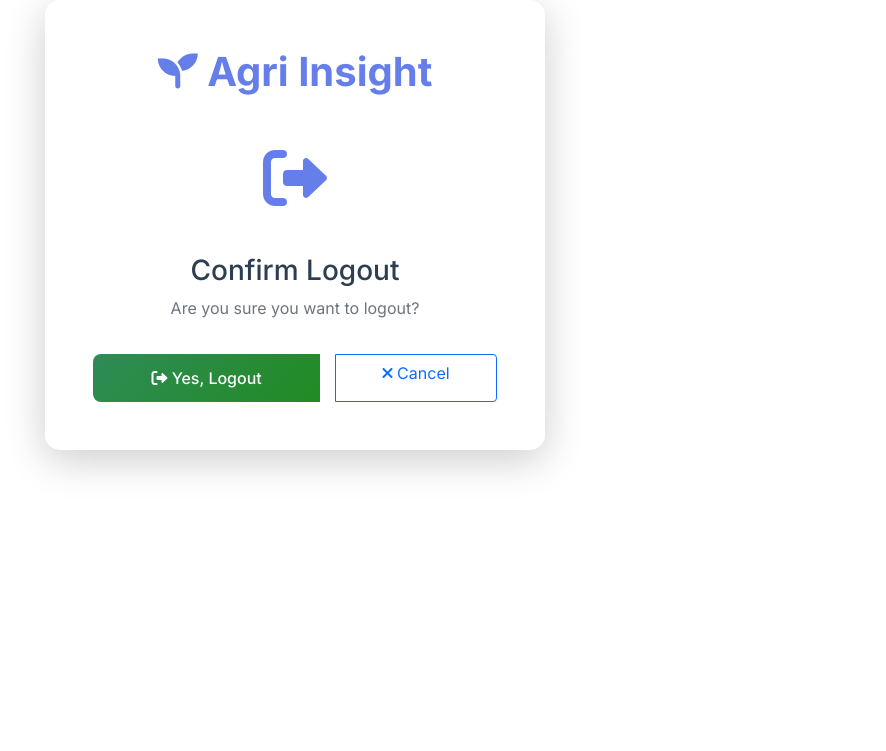
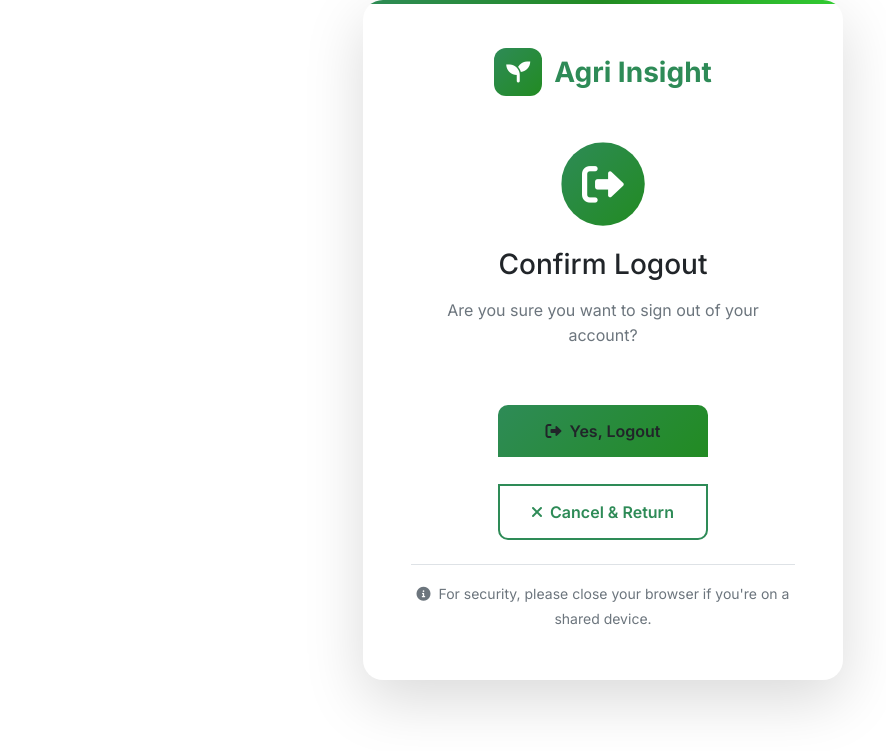
Before and after one commit to ClementNdome/agri_insight, a Django app: page /accounts/logout/ in a window 1280 px wide. Shown: the top 751 px of the page, without its empty margins (37-923 px from the left). Run offline with Django 5.2, Linux system fonts and the light colour scheme; the visitor is signed in with stand-in values (Sample User, id 1).

Commit message:
user interactiver

```diff
--- a/templates/accounts/logout.html
+++ b/templates/accounts/logout.html
@@ -1,4 +1,5 @@
 {% extends 'base.html' %}
+{% load static %}
 
 {% block title %}Logout - Agri Insight{% endblock %}
 
@@ -8,81 +9,249 @@
 {% block extra_css %}
 <style>
     body {
-        background: linear-gradient(135deg, #667eea 0%, #764ba2 100%);
+        background: linear-gradient(135deg, #2E8B57 0%, #228B22 50%, #32CD32 100%);
         min-height: 100vh;
         display: flex;
         align-items: center;
         justify-content: center;
+        padding: 1rem;
+        font-family: 'Inter', sans-serif;
     }
+
+    .logout-container {
+        max-width: 480px;
+        width: 100%;
+        margin: 0 auto;
+    }
+
     .logout-card {
         background: white;
-        border-radius: 15px;
-        box-shadow: 0 10px 40px rgba(0,0,0,0.2);
+        border-radius: 20px;
+        box-shadow: 0 20px 60px rgba(0,0,0,0.15);
         padding: 3rem;
-        max-width: 500px;
-        width: 100%;
+        position: relative;
+        overflow: hidden;
         text-align: center;
     }
-    .logo {
+
+    .logout-card::before {
+        content: '';
+        position: absolute;
+        top: 0;
+        left: 0;
+        right: 0;
+        height: 4px;
+        background: linear-gradient(135deg, #2E8B57 0%, #228B22 50%, #32CD32 100%);
+    }
+
+    .logo-section {
         margin-bottom: 2rem;
     }
-    .logo h1 {
-        color: #667eea;
-        font-weight: bold;
+
+    .logo {
+        display: inline-flex;
+        align-items: center;
+        justify-content: center;
+        margin-bottom: 1rem;
     }
+
+    .logo-icon {
+        width: 48px;
+        height: 48px;
+        background: linear-gradient(135deg, #2E8B57 0%, #228B22 100%);
+        border-radius: 12px;
+        display: flex;
+        align-items: center;
+        justify-content: center;
+        color: white;
+        font-size: 1.5rem;
+        margin-right: 0.75rem;
+    }
+
+    .logo-text {
+        font-size: 1.75rem;
+        font-weight: 700;
+        color: #2E8B57;
+    }
+
     .logout-icon {
-        font-size: 4rem;
-        color: #667eea;
-        margin-bottom: 1.5rem;
+        width: 80px;
+        height: 80px;
+        background: linear-gradient(135deg, #2E8B57 0%, #228B22 100%);
+        border-radius: 50%;
+        display: flex;
+        align-items: center;
+        justify-content: center;
+        color: white;
+        font-size: 2.5rem;
+        margin: 0 auto 1.5rem;
+        animation: pulse 2s infinite;
     }
-    .btn-group {
-        display: flex;
-        gap: 1rem;
-        justify-content: center;
+
+    @keyframes pulse {
+        0% { transform: scale(1); }
+        50% { transform: scale(1.05); }
+        100% { transform: scale(1); }
+    }
+
+    .btn-logout {
+        background: linear-gradient(135deg, #2E8B57 0%, #228B22 100%);
+        border: none;
+        border-radius: 10px;
+        padding: 0.875rem 2rem;
+        font-weight: 600;
+        font-size: 1rem;
+        transition: all 0.3s ease;
+        width: 100%;
+        margin-bottom: 1rem;
+    }
+
+    .btn-logout:hover {
+        transform: translateY(-2px);
+        box-shadow: 0 8px 25px rgba(46, 139, 87, 0.3);
+    }
+
+    .btn-outline-primary {
+        border: 2px solid #2E8B57;
+        color: #2E8B57;
+        border-radius: 10px;
+        padding: 0.875rem 2rem;
+        font-weight: 600;
+        transition: all 0.3s ease;
+        width: 100%;
+    }
+
+    .btn-outline-primary:hover {
+        background: #2E8B57;
+        color: white;
+        transform: translateY(-2px);
+    }
+
+    .btn-group-vertical {
+        gap: 0.75rem;
         margin-top: 2rem;
+    }
+
+    .success-message {
+        background: linear-gradient(135deg, #f8f9fa 0%, #e9ecef 100%);
+        border-radius: 12px;
+        padding: 1.5rem;
+        margin: 1.5rem 0;
+        border-left: 4px solid #28a745;
+    }
+
+    /* Responsive Design */
+    @media (max-width: 576px) {
+        body {
+            padding: 0.5rem;
+        }
+
+        .logout-card {
+            padding: 2rem 1.5rem;
+            border-radius: 15px;
+        }
+
+        .logo-text {
+            font-size: 1.5rem;
+        }
+
+        .logo-icon {
+            width: 40px;
+            height: 40px;
+            font-size: 1.25rem;
+        }
+
+        .logout-icon {
+            width: 70px;
+            height: 70px;
+            font-size: 2rem;
+        }
+    }
+
+    @media (max-width: 400px) {
+        .logout-card {
+            padding: 1.5rem 1rem;
+        }
+
+        .logo {
+            flex-direction: column;
+            gap: 0.5rem;
+        }
+
+        .logo-icon {
+            margin-right: 0;
+        }
     }
 </style>
 {% endblock %}
 
 {% block content %}
-<div class="container">
+<div class="logout-container">
     <div class="logout-card">
-        <div class="logo">
-            <h1><i class="fas fa-seedling"></i> Agri Insight</h1>
+        <div class="logo-section">
+            <div class="logo">
+                <div class="logo-icon">
+                    <i class="fas fa-seedling"></i>
+                </div>
+                <div class="logo-text">Agri Insight</div>
+            </div>
         </div>
 
+        {% if user.is_authenticated %}
         <div class="logout-icon">
             <i class="fas fa-sign-out-alt"></i>
         </div>
 
-        {% if user.is_authenticated %}
-        <h3>Confirm Logout</h3>
-        <p class="text-muted">Are you sure you want to logout?</p>
+        <h3 class="mb-3 text-dark">Confirm Logout</h3>
+        <p class="text-muted mb-4">Are you sure you want to sign out of your account?</p>
 
         <form method="post" action="{% url 'accounts:logout' %}">
             {% csrf_token %}
-            <div class="btn-group">
-                <button type="submit" class="btn btn-primary">
-                    <i class="fas fa-sign-out-alt"></i> Yes, Logout
+            <div class="btn-group-vertical">
+                <button type="submit" class="btn btn-logout">
+                    <i class="fas fa-sign-out-alt me-2"></i>Yes, Logout
                 </button>
                 <a href="{% url 'landing' %}" class="btn btn-outline-primary">
-                    <i class="fas fa-times"></i> Cancel
+                    <i class="fas fa-times me-2"></i>Cancel & Return
                 </a>
             </div>
         </form>
         {% else %}
-        <h3>You have been logged out</h3>
-        <p class="text-muted">Thank you for using Agri Insight. We hope to see you again soon!</p>
+        <div class="logout-icon" style="background: linear-gradient(135deg, #28a745 0%, #20c997 100%);">
+            <i class="fas fa-check-circle"></i>
+        </div>
 
-        <div class="btn-group">
-            <a href="{% url 'accounts:login' %}" class="btn btn-primary">
-                <i class="fas fa-sign-in-alt"></i> Login Again
+        <h3 class="mb-3 text-dark">Successfully Logged Out</h3>
+        <p class="text-muted mb-4">You have been safely signed out of your account.</p>
+
+        <div class="success-message text-start">
+            <div class="d-flex align-items-center mb-2">
+                <i class="fas fa-shield-check text-success me-2"></i>
+                <strong>Account Secured</strong>
+            </div>
+            <p class="text-muted small mb-0">Your session has been securely terminated. Thank you for using Agri Insight!</p>
+        </div>
+
+        <div class="btn-group-vertical">
+            <a href="{% url 'accounts:login' %}" class="btn btn-logout">
+                <i class="fas fa-sign-in-alt me-2"></i>Login Again
             </a>
             <a href="{% url 'landing' %}" class="btn btn-outline-primary">
-                <i class="fas fa-home"></i> Go Home
+                <i class="fas fa-home me-2"></i>Return to Homepage
+            </a>
+            <a href="{% url 'demo' %}" class="btn btn-outline-primary">
+                <i class="fas fa-eye me-2"></i>View Demo
             </a>
         </div>
         {% endif %}
+
+        <!-- Security Notice -->
+        <div class="mt-4 pt-3 border-top">
+            <small class="text-muted">
+                <i class="fas fa-info-circle me-1"></i>
+                For security, please close your browser if you're on a shared device.
+            </small>
+        </div>
     </div>
 </div>
 {% endblock %}
```
